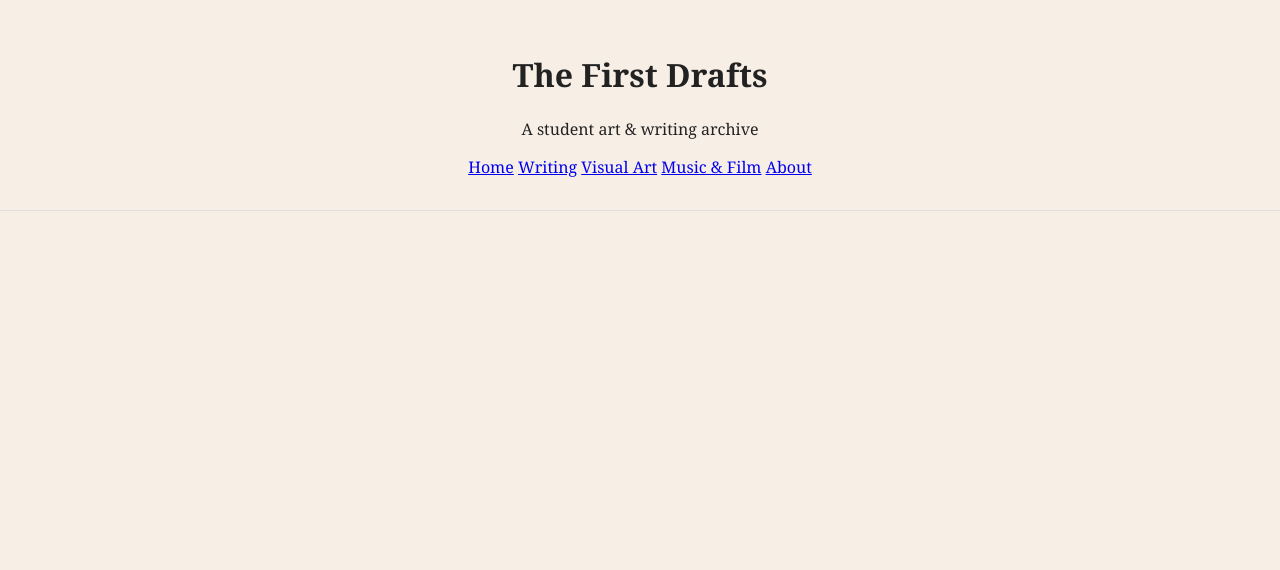
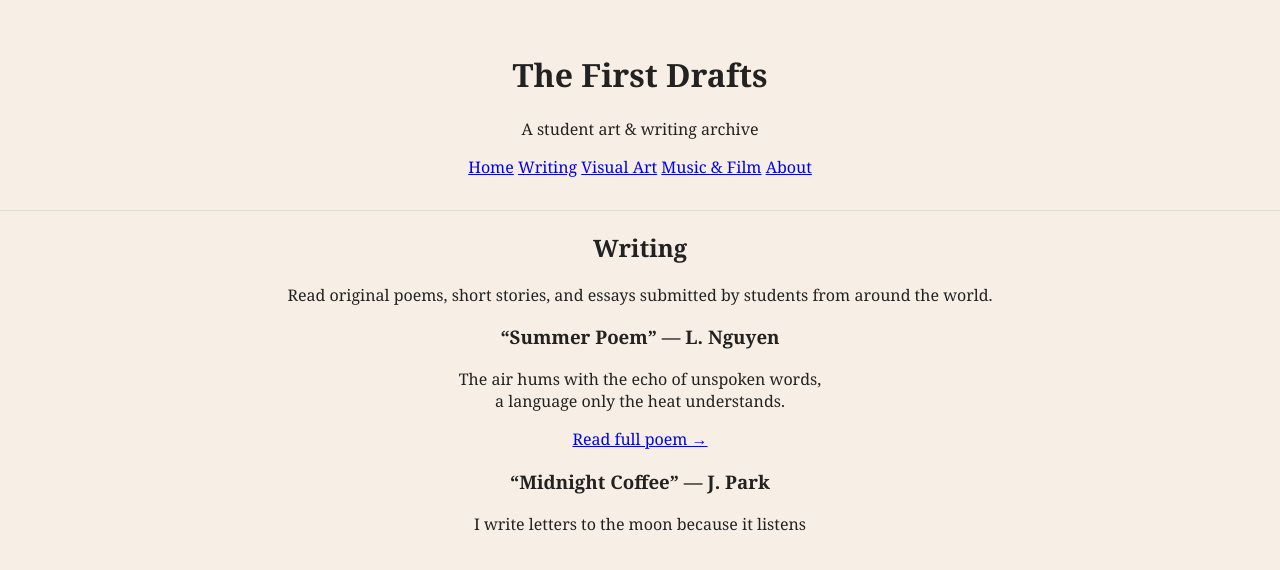
Before and after one commit to thefiirstdrafts-coder/thefirstdrafts, a plain HTML site: page writing.html in a window 1280 px wide. Drawn offline with Linux system fonts and the light colour scheme; files that its build step writes are made by us from their sources.

Commit message:
Update writing.html

```diff
--- a/writing.html
+++ b/writing.html
@@ -3,9 +3,10 @@
 <head>
   <meta charset="UTF-8">
   <meta name="viewport" content="width=device-width, initial-scale=1.0">
-    <title>Writing — The First Drafts</title>
-    <link rel="stylesheet" href="style.css">
+  <title>Writing | The First Drafts</title>
+  <link rel="stylesheet" href="./assets/css/style.css">
 </head>
+
 <body>
   <header>
     <h1>The First Drafts</h1>
@@ -19,3 +20,22 @@
       <a href="about.html">About</a>
     </nav>
   </header>
+
+  <main>
+    <h2>Writing</h2>
+    <p>Read original poems, short stories, and essays submitted by students from around the world.</p>
+
+    <section class="writing-list">
+      <article class="writing-item">
+        <h3>“Summer Poem” — L. Nguyen</h3>
+        <p class="excerpt">
+          The air hums with the echo of unspoken words,<br>
+          a language only the heat understands.
+        </p>
+        <a href="#" class="read-more">Read full poem →</a>
+      </article>
+
+      <article class="writing-item">
+        <h3>“Midnight Coffee” — J. Park</h3>
+        <p class="excerpt">
+          I write letters to the moon because it listens
```
Lines whose indentation alone changed are shown as unchanged.
